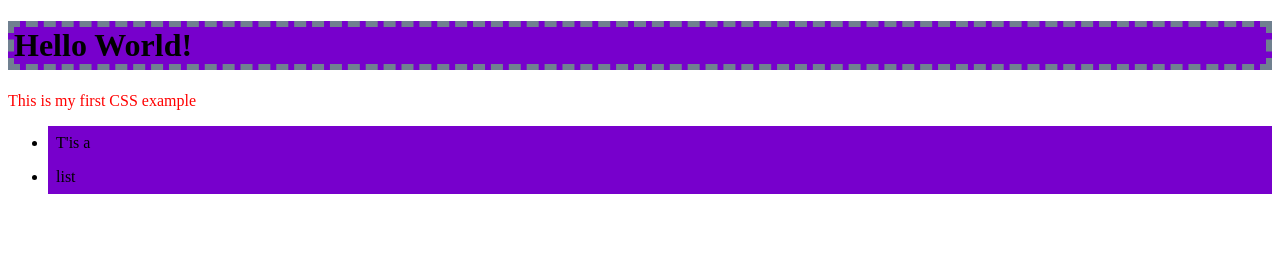
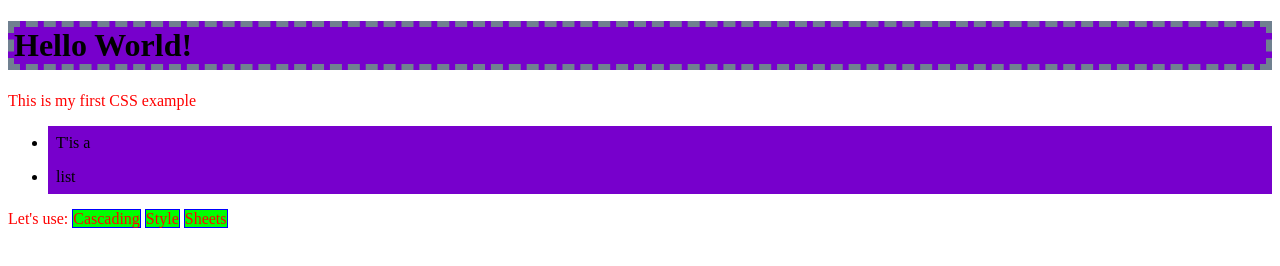
Before and after one commit to timcombs/MDN_study, a plain HTML site: page index.html in a window 1280 px wide. Drawn offline with Linux system fonts and the light colour scheme.

Commit message:
added spans to index.html and styled them to see how css cascades

```diff
--- a/index.html
+++ b/index.html
@@ -13,5 +13,13 @@
       <li>T'is a</li>
       <li>list</li>
     </ul>
+
+    <p>
+      Let's use:
+      <span>Cascading</span>
+      <span>Style</span>
+      <span>Sheets</span>
+    </p>
+
   </body>
 </html>
--- a/style.css
+++ b/style.css
@@ -12,3 +12,8 @@ li {
   background-color: #7700cc;
   padding: 1vh;
 }
+
+span {
+  border: 1px solid blue;
+  background-color: lime;
+}
```
